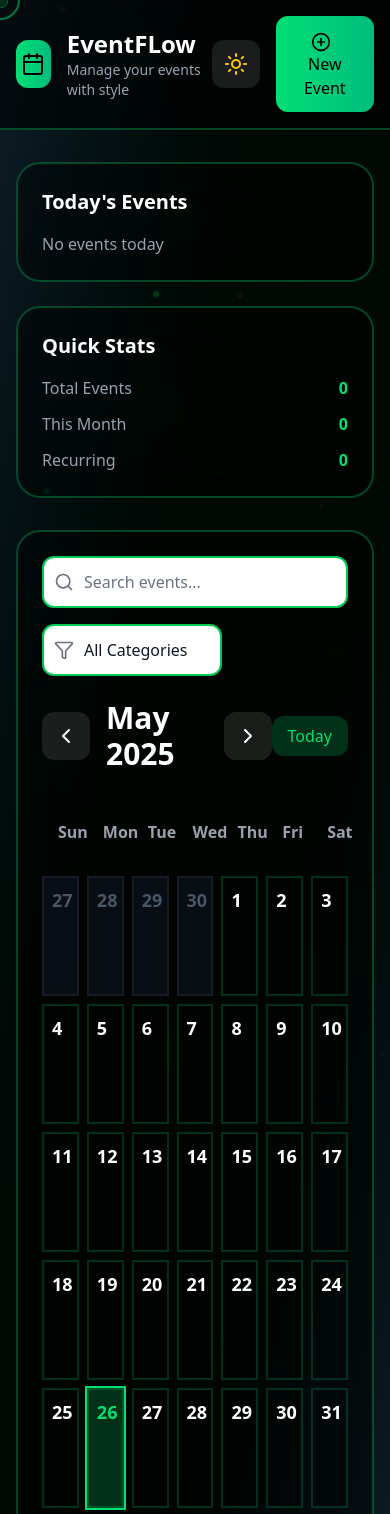
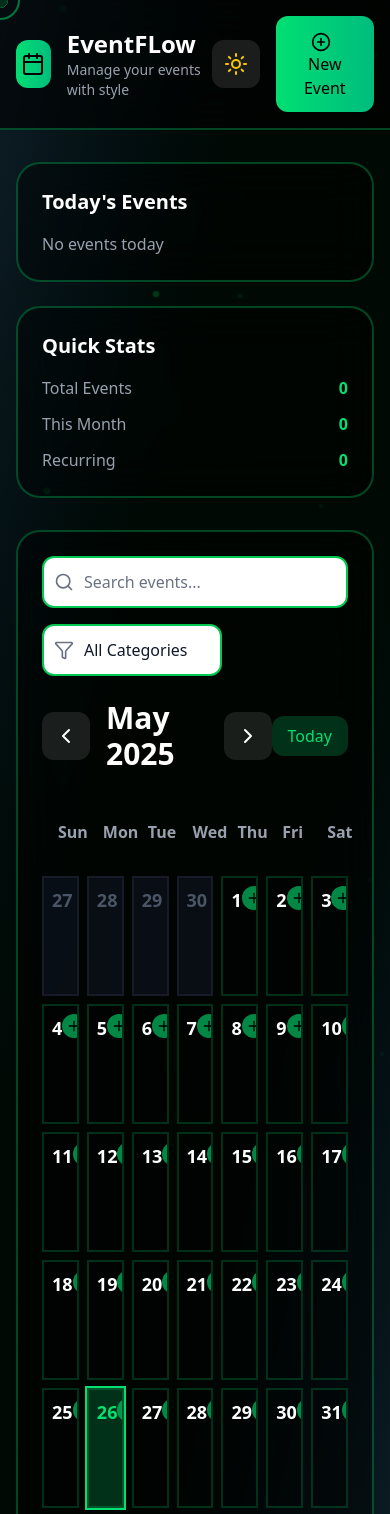
Before and after one commit to vyshnaviGadamsetty/EventFlow, a React (Vite) app: page /eventportal in a window 390 px wide. Shown: the top 1514 px of the page. Built offline with nearby package versions, Linux system fonts and the light colour scheme.

Commit message:
mobile-responsie -segment

```diff
--- a/src/components/Calendar.jsx
+++ b/src/components/Calendar.jsx
@@ -1,3 +1,94 @@
+// import React from 'react';
+// import { Plus } from 'lucide-react';
+// import EventCard from './EventCard';
+
+// const CalendarDay = ({
+//   day,
+//   events,
+//   isToday,
+//   isSelected,
+//   onClick,
+//   handleDragOver,
+//   handleDrop,
+//   handleDragStart,
+//   isDarkMode,
+//   setSelectedDate,
+//   setShowEventModal
+// }) => (
+//   <div
+//     onClick={() => onClick(day.date)}
+//     onDragOver={handleDragOver}
+//     onDrop={(e) => handleDrop(e, day.date)}
+//     className={`min-h-[120px] p-2 border-2 transition-all duration-300 cursor-pointer relative group overflow-hidden ${
+//       day.isCurrentMonth
+//         ? isDarkMode
+//           ? 'border-green-400/20 hover:border-green-400/40 bg-black/30 hover:bg-black/50'
+//           : 'border-green-500/30 hover:border-green-500/50 bg-white/50 hover:bg-white/70'
+//         : isDarkMode
+//           ? 'border-gray-700/30 bg-gray-900/50 text-gray-600'
+//           : 'border-gray-300/30 bg-gray-100/50 text-gray-400'
+//     } ${
+//       isToday
+//         ? 'ring-2 ring-green-400 ring-opacity-50'
+//         : ''
+//     } ${
+//       isSelected
+//         ? isDarkMode
+//           ? 'bg-green-400/20 border-green-400'
+//           : 'bg-green-500/20 border-green-500'
+//         : ''
+//     }`}
+//   >
+//     <div className="absolute inset-0 bg-gradient-to-br from-green-400/10 to-emerald-500/10 opacity-0 group-hover:opacity-100 transition-opacity duration-300" />
+//     <div className="relative z-10">
+//       <div className="flex justify-between items-start mb-2">
+//         <span className={`text-lg font-semibold ${
+//           isToday
+//             ? 'text-green-400'
+//             : day.isCurrentMonth
+//               ? isDarkMode ? 'text-white' : 'text-gray-900'
+//               : isDarkMode ? 'text-gray-600' : 'text-gray-400'
+//         }`}>
+//           {day.date.getDate()}
+//         </span>
+//         {day.isCurrentMonth && (
+//           <button
+//             onClick={(e) => {
+//               e.stopPropagation();
+//               setSelectedDate(day.date);
+//               setShowEventModal(true);
+//             }}
+//             className="opacity-0 group-hover:opacity-100 p-1 bg-green-400 hover:bg-green-500 rounded-full text-black transition-all duration-300 hover:scale-110"
+//           >
+//             <Plus className="w-4 h-4" />
+//           </button>
+//         )}
+//       </div>
+//       <div className="space-y-1">
+//         {events.slice(0, 3).map((event) => (
+//           <EventCard
+//             key={event.id}
+//             event={event}
+//             onEdit={() => {
+//               setSelectedDate(new Date(event.date));
+//               setShowEventModal(true);
+//             }}
+//             onDelete={() => {}}
+//             isDraggable={true}                // Enable dragging
+//             handleDragStart={(e) => handleDragStart(event.id)}  // Pass drag start handler
+//           />
+//         ))}
+//         {events.length > 3 && (
+//           <div className={`text-xs ${isDarkMode ? 'text-gray-400' : 'text-gray-600'} px-2 py-1 rounded`}>
+//             +{events.length - 3} more
+//           </div>
+//         )}
+//       </div>
+//     </div>
+//   </div>
+// );
+
+// export default CalendarDay;
 import React from 'react';
 import { Plus } from 'lucide-react';
 import EventCard from './EventCard';
@@ -58,7 +149,7 @@ const CalendarDay = ({
               setSelectedDate(day.date);
               setShowEventModal(true);
             }}
-            className="opacity-0 group-hover:opacity-100 p-1 bg-green-400 hover:bg-green-500 rounded-full text-black transition-all duration-300 hover:scale-110"
+            className="sm:opacity-0 sm:group-hover:opacity-100 opacity-60 p-1 bg-green-400 hover:bg-green-500 rounded-full text-black transition-all duration-300 hover:scale-110"
           >
             <Plus className="w-4 h-4" />
           </button>
@@ -74,8 +165,8 @@ const CalendarDay = ({
               setShowEventModal(true);
             }}
             onDelete={() => {}}
-            isDraggable={true}                // Enable dragging
-            handleDragStart={(e) => handleDragStart(event.id)}  // Pass drag start handler
+            isDraggable={true}
+            handleDragStart={(e) => handleDragStart(event.id)}
           />
         ))}
         {events.length > 3 && (
```
